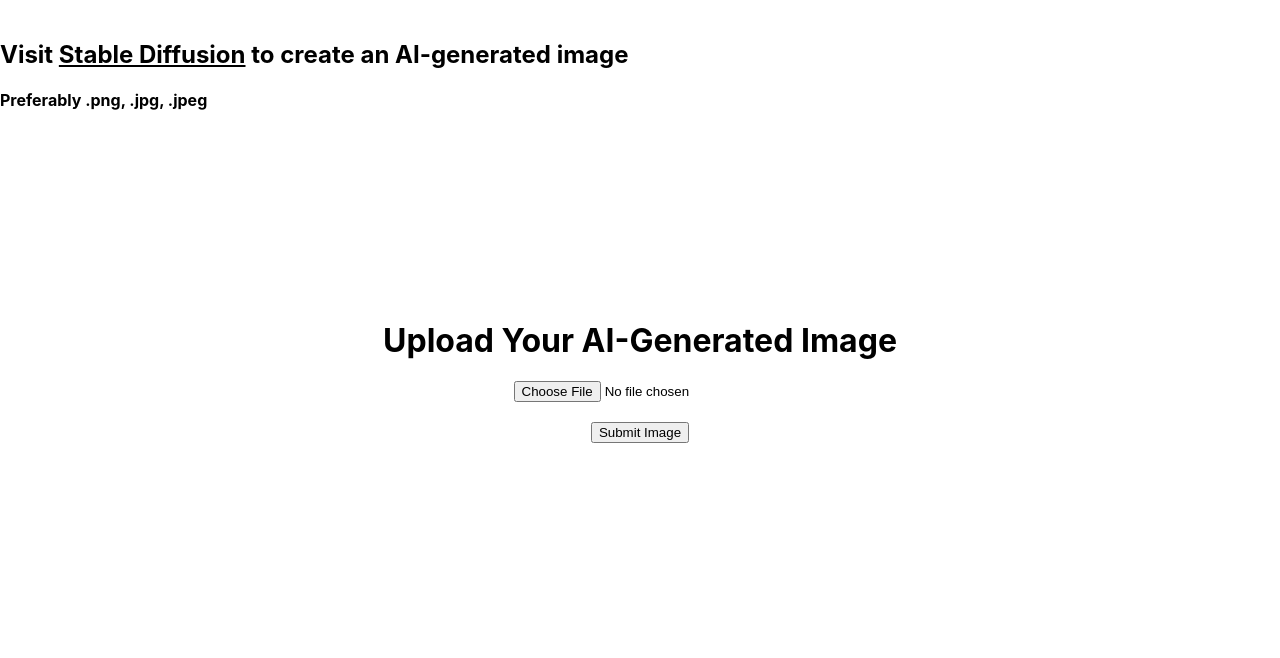
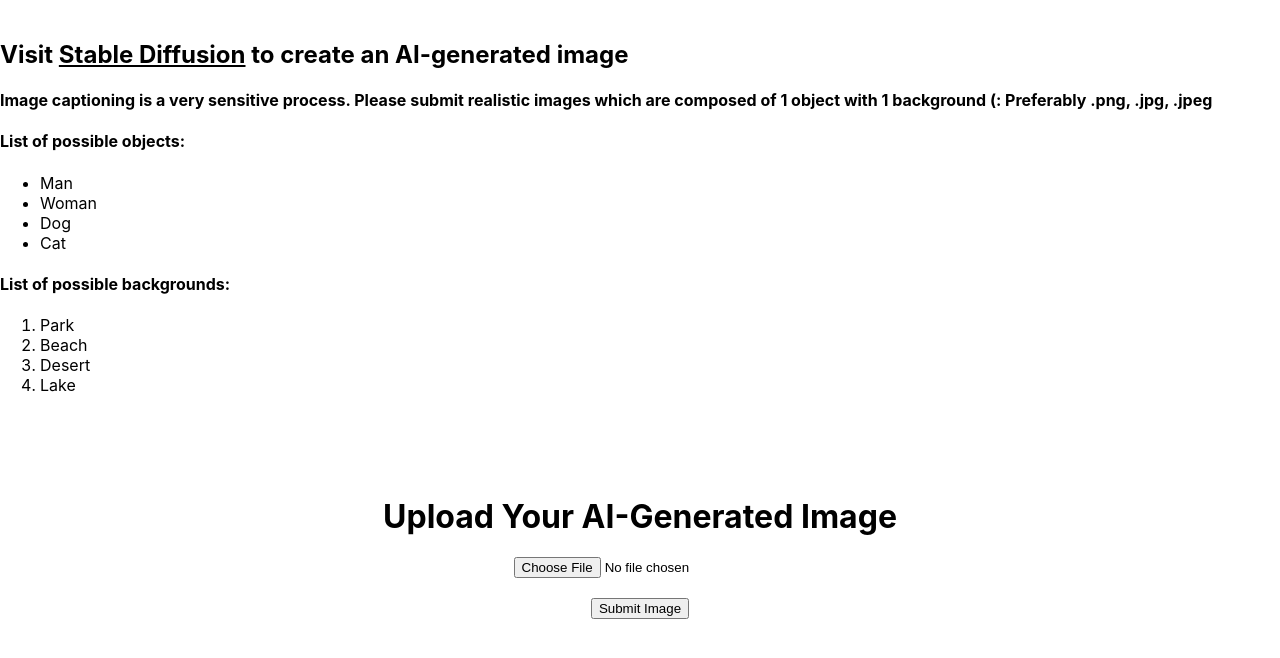
Before and after one commit to raiskazi/ImageToText, a Next.js app in the folder frontend2/: page / in a window 1280 px wide. Shown: the top 658 px of the page. Built offline with nearby package versions, Linux system fonts and the light colour scheme.

Commit message:
Update interface to specify types of images

```diff
--- a/frontend2/pages/index.js
+++ b/frontend2/pages/index.js
@@ -42,8 +42,36 @@ export default function Home() {
       </h2>
 
       <h4>
-        Preferably .png, .jpg, .jpeg
+      Image captioning is a very sensitive process.
+      Please submit realistic images which are composed of 1 object with 1 background (:
+      Preferably .png, .jpg, .jpeg
       </h4>
+
+      <h4>
+        List of possible objects:
+      </h4>
+
+
+      <ul>
+        <li>Man</li>
+        <li>Woman</li>
+        <li>Dog</li>
+        <li>Cat</li>
+      </ul>
+
+      <h4>
+        List of possible backgrounds:
+      </h4>
+
+      <ol>
+        <li>Park</li>
+        <li>Beach</li>
+        <li>Desert</li>
+        <li>Lake</li>
+      </ol>
+
+
+
 
       <main className={styles.main}>
         <h1>
--- a/frontend2/styles/Home.module.css
+++ b/frontend2/styles/Home.module.css
@@ -3,7 +3,7 @@
 }
 
 .main {
-  min-height: 60vh;
+  min-height: 5vh;
   padding: 4rem 0;
   flex: 1;
   display: flex;
```
